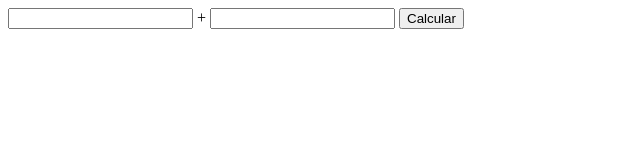
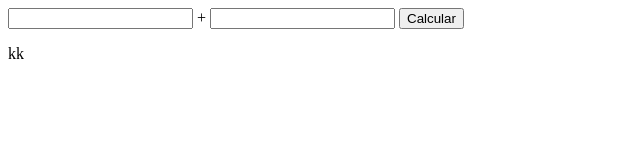
Before and after one commit to CarlosTorres08/API-maps, a plain HTML site: page index.html in a window 1280 px wide. Shown: the full height of the page, 0-640 px from the left. Drawn offline with Linux system fonts and the light colour scheme.

Commit message:
mudanças no index.html

```diff
--- a/index.html
+++ b/index.html
@@ -10,5 +10,6 @@
     <input type="number" name="num1" id="num1"> +
     <input type="number" name="num2" id="num2">
     <button>Calcular</button>
+    <p>kk</p>
 </body>
 </html>
```
